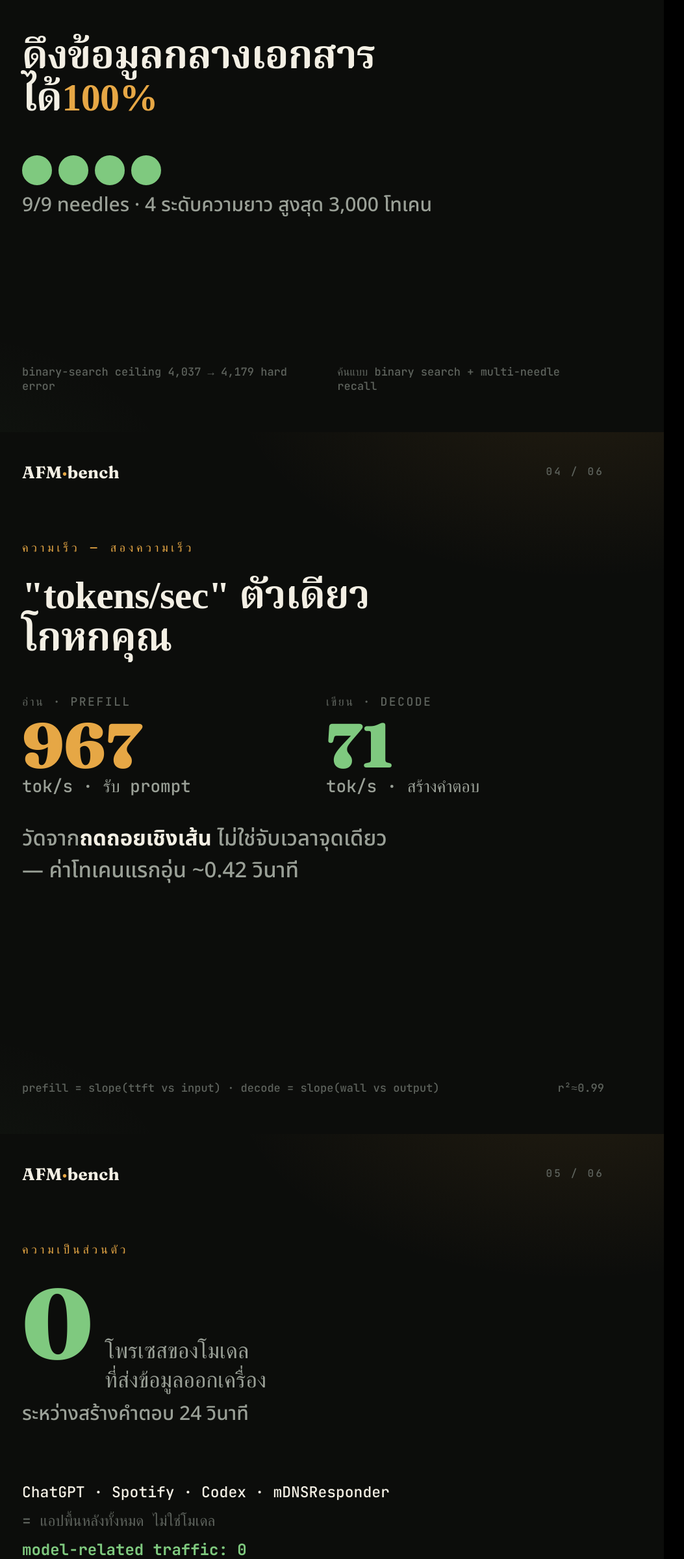
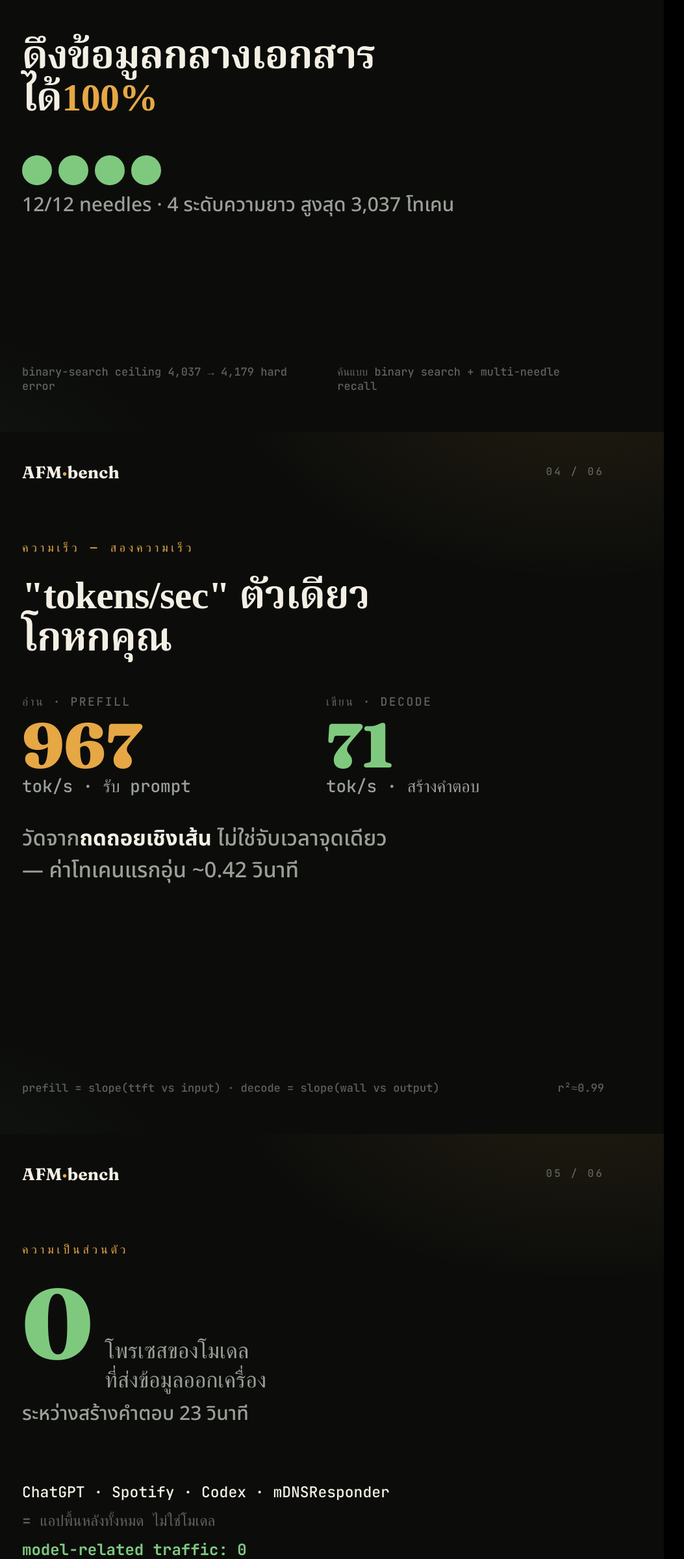
Before and after one commit to Kokoabassplayer/apple-fm-benchmark, a plain HTML site: page social/carousel/slides.html in a window 1280 px wide. Shown: the part 2575-4974 px from the top of the page at 65% size, without its empty margins (58-1111 px from the left). Drawn offline with Linux system fonts and the light colour scheme.

Commit message:
Align social copy + READMEs with measured values
- Recall is 12/12 needles (3/3 at every length) up to 3,037 tokens,
  not the stale "9/9 / 3,000". Fixed in thread.th.md + carousel slide 3.
- Cold first-token is ~2.44s (latency.cold.ttft=2.4404), not 2.55.
- Privacy generation window is 23s (gen_wall_s=22.67), not 24.
- Re-rendered carousel slides 3 and 5 (1080x1080) from the corrected
  slides.html so the posted PNGs match the dashboard exactly.

All numbers now match results/all.json and the live dashboard.

Co-Authored-By: Claude Opus 4.8 <noreply@anthropic.com>

```diff
--- a/social/carousel/slides.html
+++ b/social/carousel/slides.html
@@ -90,7 +90,7 @@ h2.mid em{font-style:normal;color:var(--amber)}
   <div class="cap">และที่สำคัญ — มัน<em style="color:var(--amber);font-style:normal">จำได้จริง</em></div>
   <h2 class="mid" style="font-size:60px;margin-top:10px">ดึงข้อมูลกลางเอกสาร<br>ได้<em>100%</em></h2>
   <div class="dots"><i class="on"></i><i class="on"></i><i class="on"></i><i class="on"></i></div>
-  <div class="cap">9/9 needles · 4 ระดับความยาว สูงสุด 3,000 โทเคน</div>
+  <div class="cap">12/12 needles · 4 ระดับความยาว สูงสุด 3,037 โทเคน</div>
   <div class="foot"><span>binary-search ceiling 4,037 → 4,179 hard error</span><span>ค้นแบบ binary search + multi-needle recall</span></div>
 </section>
 
@@ -114,7 +114,7 @@ h2.mid em{font-style:normal;color:var(--amber)}
   <div class="pageno">05 / 06</div>
   <div class="eyebrow">ความเป็นส่วนตัว</div>
   <div class="metric"><span class="num g">0</span><span class="unit">โพรเซสของโมเดล<br>ที่ส่งข้อมูลออกเครื่อง</span></div>
-  <div class="cap">ระหว่างสร้างคำตอบ 24 วินาที</div>
+  <div class="cap">ระหว่างสร้างคำตอบ 23 วินาที</div>
   <div style="margin-top:26px;font-family:var(--mono);font-size:23px;color:var(--mute);line-height:1.9">
     <span style="color:var(--cream)">ChatGPT · Spotify · Codex · mDNSResponder</span><br>
     <span style="color:var(--dim)">= แอปพื้นหลังทั้งหมด ไม่ใช่โมเดล</span><br>
```
Also changed, not shown: social/carousel/slide3.png, social/carousel/slide5.png, 3 other files.
